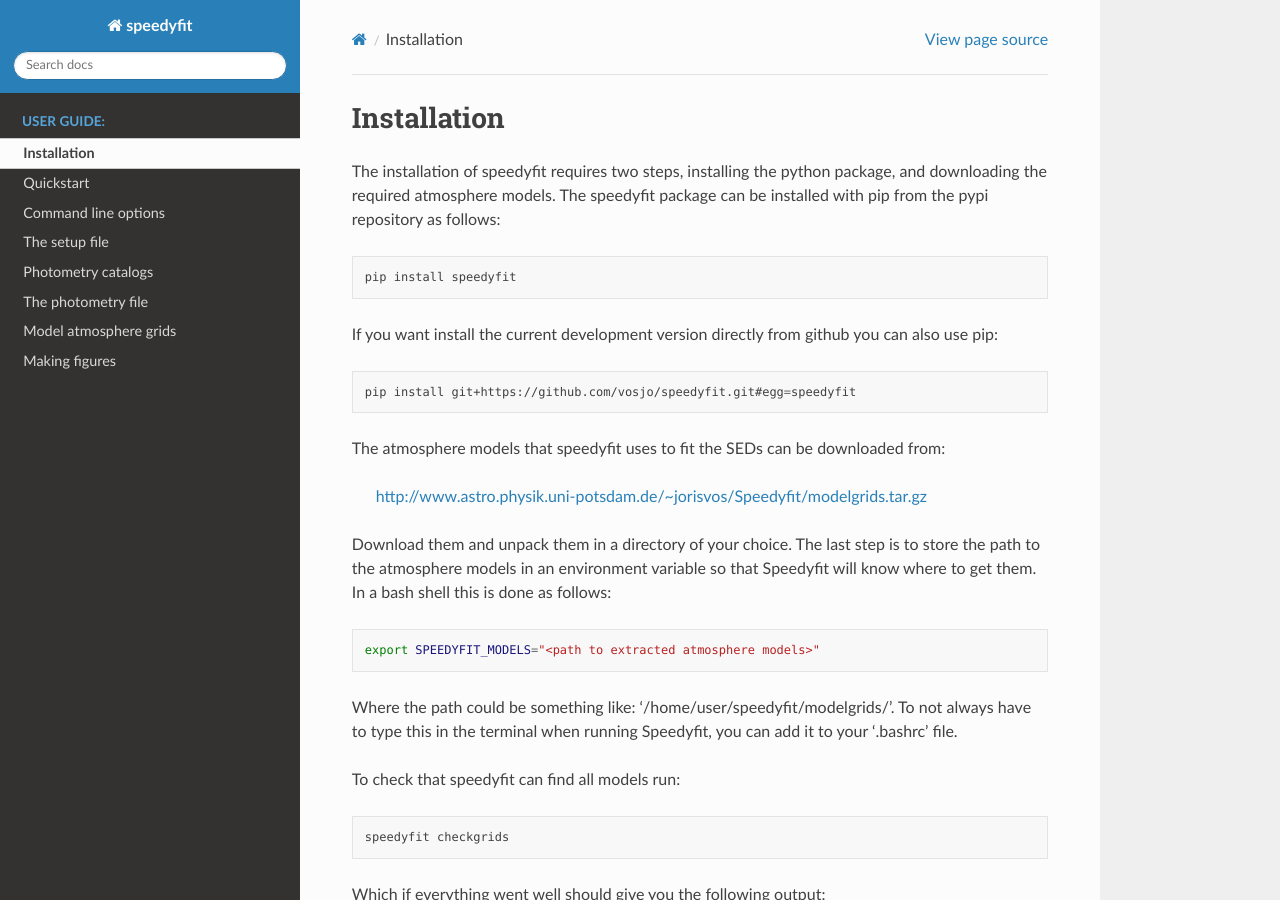
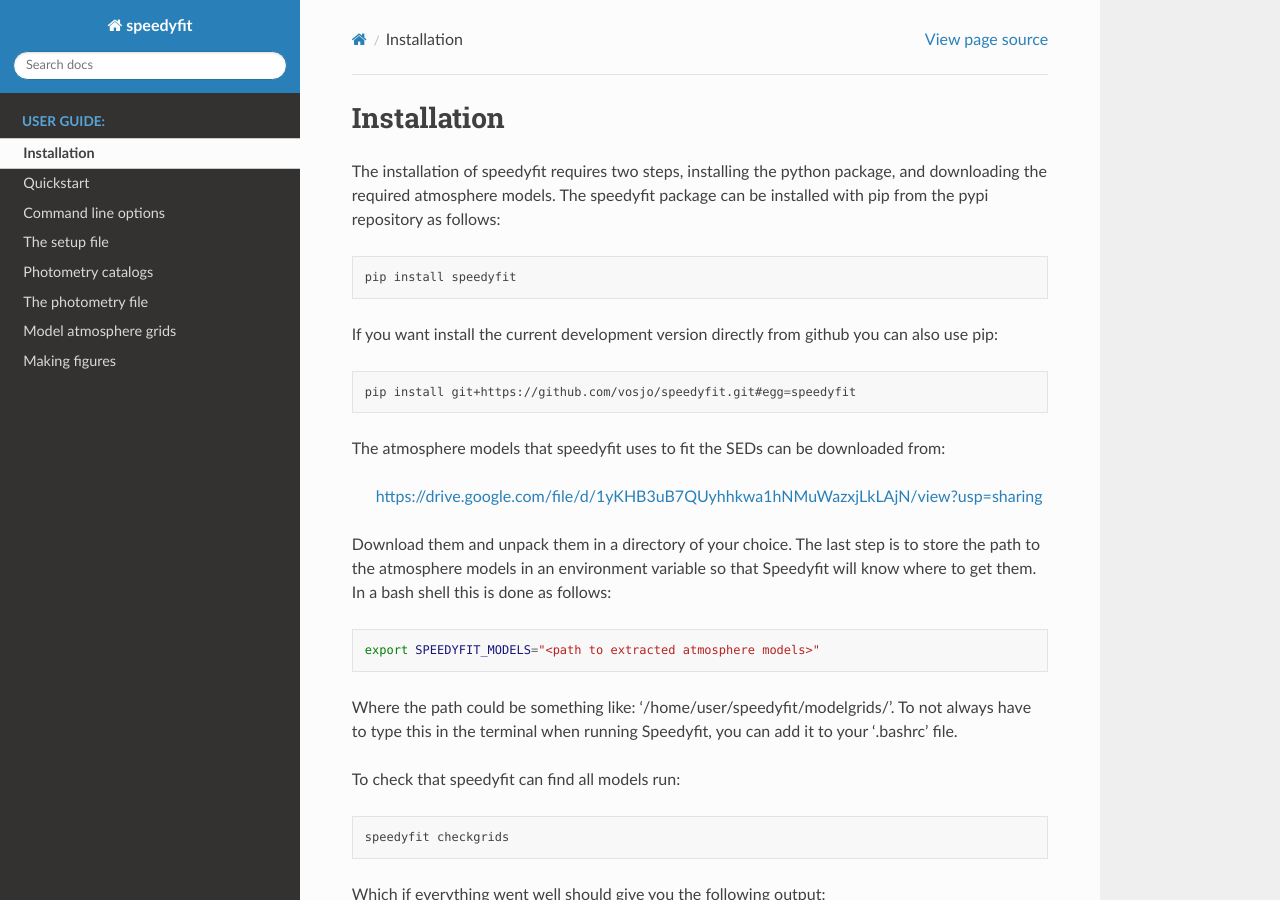
Before and after one commit to vosjo/speedyfit, a Sphinx documentation site: the page built from docs/userguide/install.rst, in a window 1280 px wide and 900 px high. Built offline with Sphinx 7.4.7 and the Read the Docs theme 2.0.0, drawn with Linux system fonts in a browser that asks for light colours; some of the changed lines change nothing that is shown.

Commit message:
Docs: Updated the link to a new archive file with the atmosphere models. This one should include the GaiaE3 bands and the grid_description.yaml file.

```diff
--- a/docs/userguide/install.rst
+++ b/docs/userguide/install.rst
@@ -17,7 +17,7 @@
 
 The atmosphere models that speedyfit uses to fit the SEDs can be downloaded from:
 
-    http://www.astro.physik.uni-potsdam.de/~jorisvos/Speedyfit/modelgrids.tar.gz
+    https://drive.google.com/file/d/1yKHB3uB7QUyhhkwa1hNMuWazxjLkLAjN/view?usp=sharing
 
 Download them and unpack them in a directory of your choice. The last step is to store the path to the atmosphere models
 in an environment variable so that Speedyfit will know where to get them. In a bash shell this is done as follows:
```
